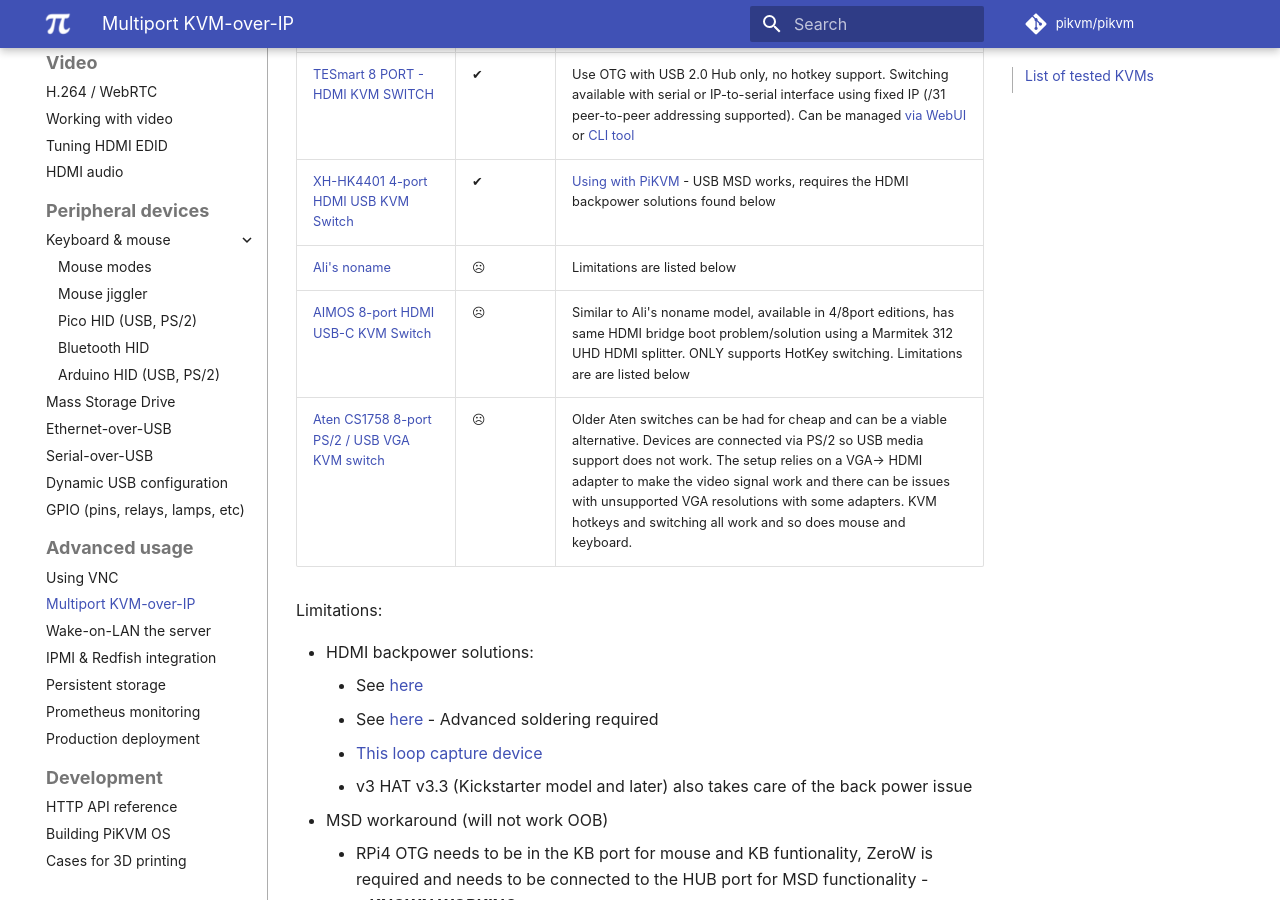
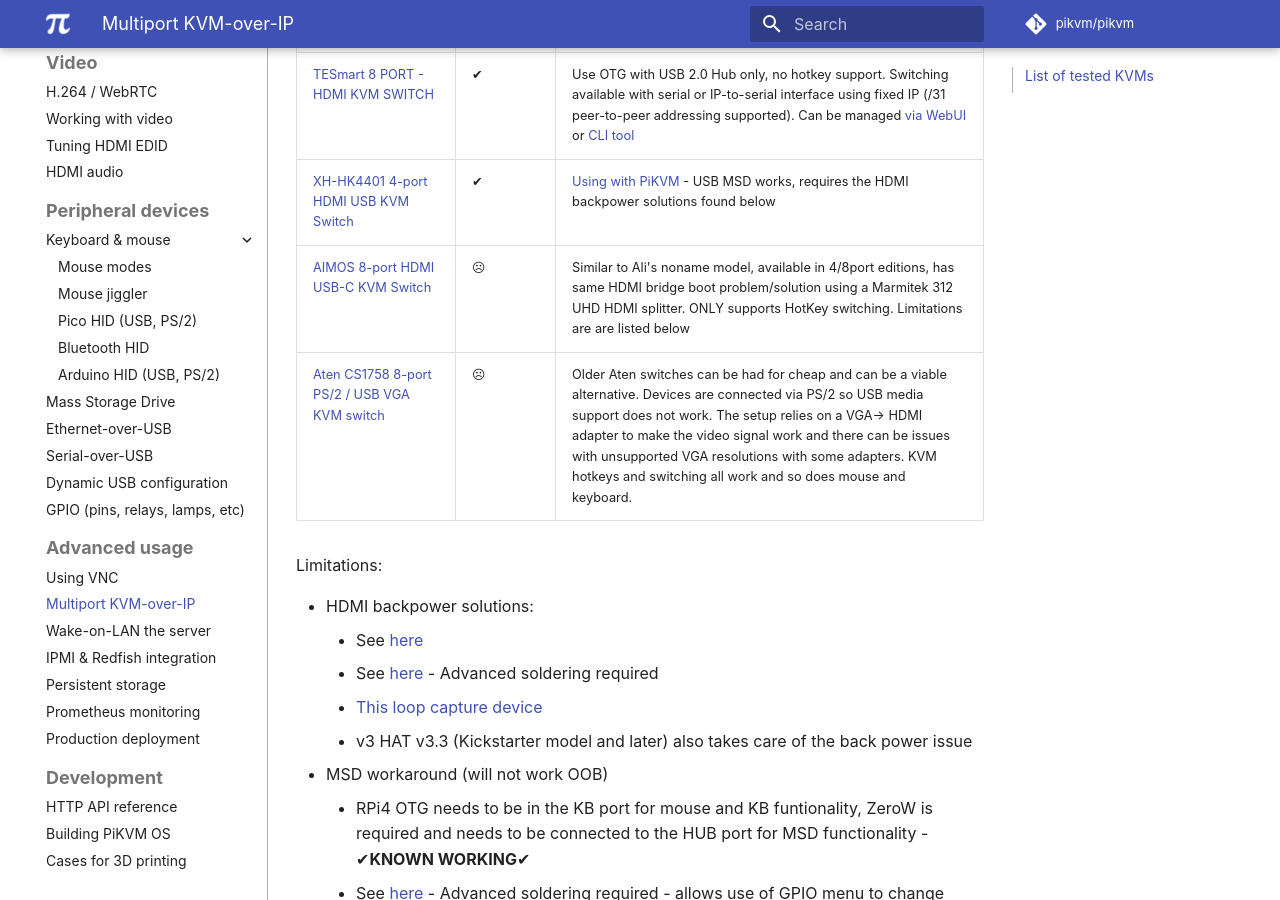
Before and after one commit to pikvm/pikvm, an MkDocs documentation site: the page built from docs/multiport.md, in a window 1280 px wide and 900 px high, scrolled down 1076 px. Built offline with MkDocs 1.6.1 and Material for MkDocs 9.7.7, drawn with Linux system fonts in a browser that asks for light colours; some web fonts are replaced; comment, search, counter and statistics services are not loaded.

Commit message:
Update multiport.md (#1153)
Ali noname stores keeps changing, therfore removing the link

```diff
--- a/docs/multiport.md
+++ b/docs/multiport.md
@@ -24,7 +24,6 @@
 | [ezcoo EZ-SW41H21-KVMU3P 8K 4x1 switch](https://www.easycoolav.com/products/8k-hdmi-kvm-switch-4x1-with-usb30-kvm-4k120hz-hotkey-switch) |  ✔ | Does NOT have a control port. MSD Works. Can be managed through key combo (ctrl+ctrl+#)
 | [TESmart 8 PORT - HDMI KVM SWITCH](https://buytesmart.com/collections/8-ports) |  ✔ | Use OTG with USB 2.0 Hub only, no hotkey support. Switching available with serial or IP-to-serial interface using fixed IP (/31 peer-to-peer addressing supported). Can be managed [via WebUI](tesmart.md) or [CLI tool](https://github.com/bbeaudoin/bash/tree/master/tesmart) |
 | [XH-HK4401 4-port HDMI USB KVM Switch](https://www.aliexpress.com/item/4000849336545.html) | ✔ | [Using with PiKVM](xh_hk4401.md) - USB MSD works, requires the HDMI backpower solutions found below |
-| [Ali's noname](https://a.aliexpress.com/_BSpS8t) | ☹ | Limitations are listed below  |
 | [AIMOS 8-port HDMI USB-C KVM Switch](https://www.amazon.de/AIMOS-Umschalter-Tastatur-unterst%C3%BCtzen-verbunden/dp/B08FR5K111/) | ☹ | Similar to Ali's noname model, available in 4/8port editions, has same HDMI bridge boot problem/solution using a Marmitek 312 UHD HDMI splitter. ONLY supports HotKey switching.  Limitations are are listed below |
 | [Aten CS1758 8-port PS/2 / USB VGA KVM switch](https://www.aten.com/global/en/products/kvm/rack-kvm-switches/cs1758/) | ☹ | Older Aten switches can be had for cheap and can be a viable alternative. Devices are connected via PS/2 so USB media support does not work. The setup relies on a VGA-> HDMI adapter to make the video signal work and there can be issues with unsupported VGA resolutions with some adapters. KVM hotkeys and switching all work and so does mouse and keyboard. |
 
```
